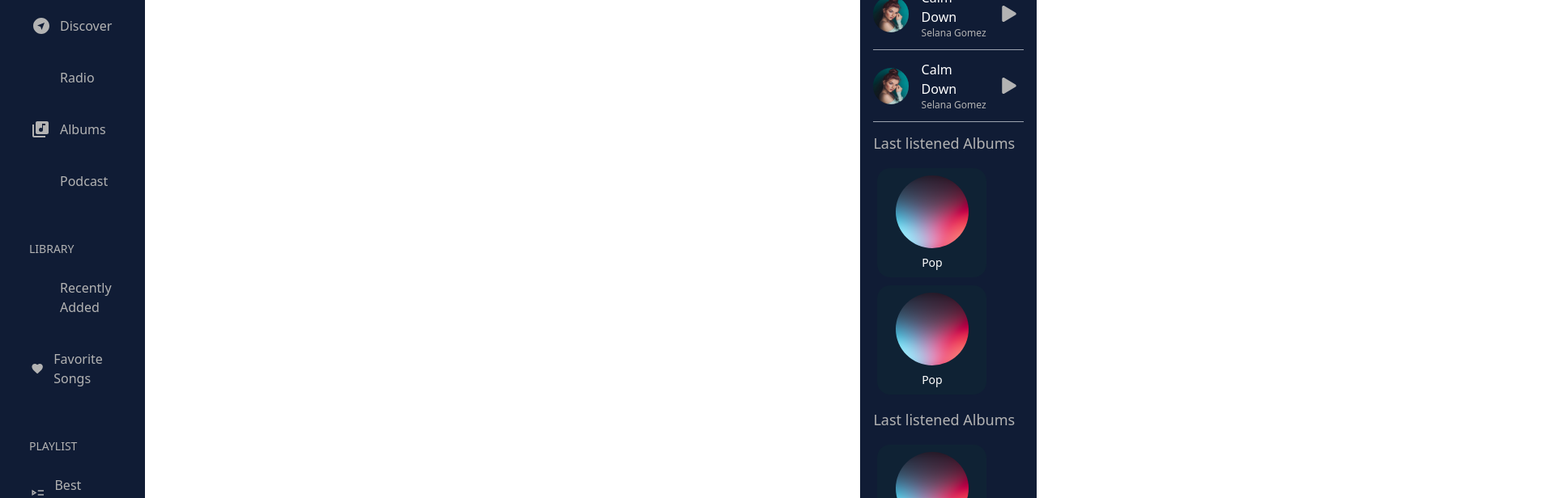
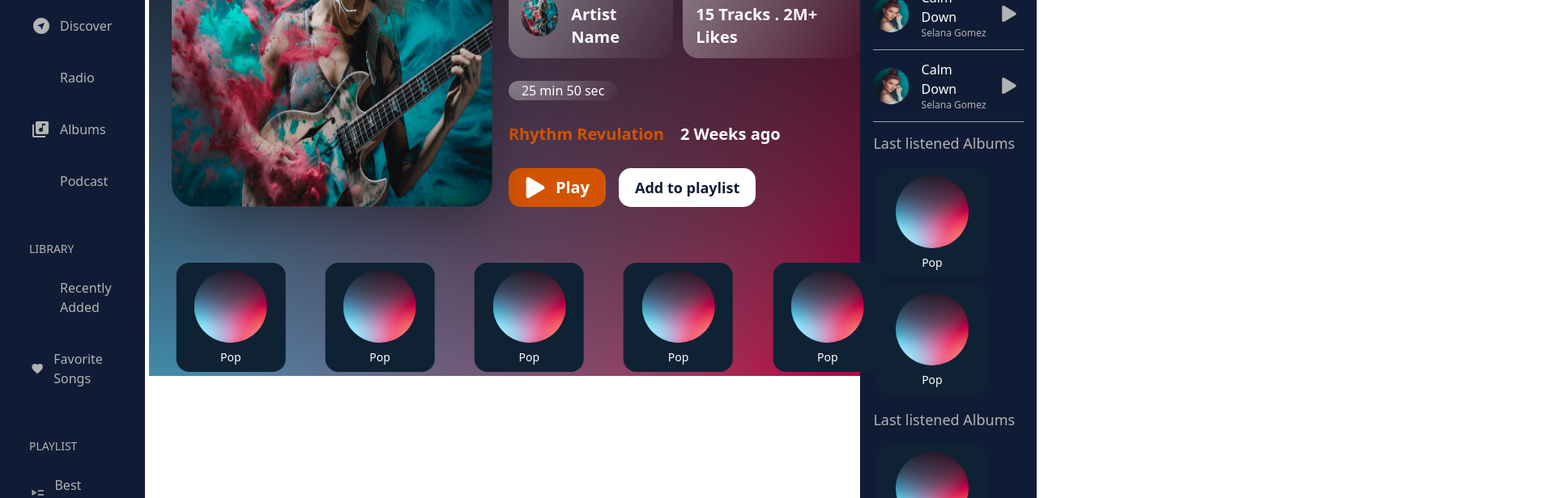
Before and after one commit to Mucahityigit/BeeMusic, a React (Vite) app: page / in a window 1280 px wide. Shown: the part 184-800 px from the top of the page at 81% size, 1920 px wide, since content can reach past the window. Built offline with nearby package versions, Linux system fonts and the light colour scheme; some icons are missing.

Commit message:
added swiper

```diff
--- a/src/App.css
+++ b/src/App.css
@@ -4,32 +4,3 @@
   padding: 0;
 }
 @import url('https://fonts.googleapis.com/css2?family=Kanit:wght@700&display=swap');
-
-.swiper {
-  width: 100%;
-  height: 100%;
-}
-
-.swiper-slide {
-  text-align: center;
-  font-size: 18px;
-  background: #fff;
-
-  /* Center slide text vertically */
-  display: flex;
-  justify-content: center;
-  align-items: center;
-}
-
-.swiper-slide img {
-  display: block;
-  width: 100%;
-  height: 100%;
-  object-fit: cover;
-}
-
-.swiper {
-  width: 100%;
-  height: 300px;
-  margin: 20px auto;
-}
--- a/src/container/FavoriteArtists.jsx
+++ b/src/container/FavoriteArtists.jsx
@@ -1,32 +1,51 @@
 import React, { useState } from 'react'
 import { Swiper, SwiperSlide } from 'swiper/react';
-import { Navigation, Pagination } from 'swiper/modules';
+import { Autoplay } from "swiper/modules";
 import 'swiper/css';
 import 'swiper/css/navigation';
 import 'swiper/css/pagination';
+import { Pagination, Navigation } from "swiper/modules";
+
 import '../App.css'
+import AlbumCard from "../components/AlbumCard";
+
 const FavoriteArtists = () => {
-    const [swiperRef, setSwiperRef] = useState(null);
+  const count = [1,2,3,4,5,6,7,8,9,7,8,9,7,8,9,7,8,9,7,8,9,7,8,9,7,8,9]
   return (
-    <div>
+    <div className='lg:w-[1260px] sm:w-[640px] xs:w-[320px]'>
       <Swiper
-        onSwiper={setSwiperRef}
-        slidesPerView={3}
-        centeredSlides={true}
-        spaceBetween={30}
-        pagination={{
-          type: 'fraction',
-        }}
-        navigation={true}
-        modules={[Pagination, Navigation]}
-        className="mySwiper"
-      >
-        <SwiperSlide>Slide 1</SwiperSlide>
-        <SwiperSlide>Slide 2</SwiperSlide>
-        <SwiperSlide>Slide 3</SwiperSlide>
-        <SwiperSlide>Slide 4</SwiperSlide>
-      </Swiper>
-
+            breakpoints={{
+              320: {
+                slidesPerView: 1,
+                spaceBetween: 20,
+              },
+              480: {
+                slidesPerView: 3,
+                spaceBetween: 30,
+              },
+              640: {
+                slidesPerView: 4,
+                spaceBetween: 30,
+              },
+              992: {
+                slidesPerView: 7,
+                spaceBetween: 30,
+              },
+            }}
+            spaceBetween={30}
+            autoplay={{
+              delay: 2500,
+              disableOnInteraction: false,
+            }}
+            loop={true}
+            modules={[Autoplay]}
+          >
+            {count.map((movie,i) => (
+                <SwiperSlide key={i}>
+                 <AlbumCard />
+                </SwiperSlide>
+              ))}
+          </Swiper>
     </div>
   )
 }
--- a/src/container/MainArea.jsx
+++ b/src/container/MainArea.jsx
@@ -4,7 +4,7 @@ import NewAlbum from "./NewAlbum";
 import FavoriteArtists from "./FavoriteArtists";
 
 const MainArea = () => {
-  return <div className="flex bg-bgImage bg-cover w-[79%] ml-[14%] mr-[17%]">
+  return <div className="flex flex-col px-7  bg-bgImage bg-cover w-[79%] ml-[14%] mr-[17%] overflow-hidden">
     <NewAlbum/>
     <FavoriteArtists/>
   </div>;
--- a/src/container/NewAlbum.jsx
+++ b/src/container/NewAlbum.jsx
@@ -7,8 +7,8 @@ import '../App.css';
 
 const NewAlbumComp = () => {
   return (
-    <div className='flex gap-5 px-7 py-16'>
-        <div className='relative w-[50%] rounded-[30px]'>
+    <div className='flex gap-5 py-16'>
+        <div className='relative w-[50%] rounded-[30px] shadow-[10px_35px_60px_-15px_rgba(0,0,0,0.3)]'>
             <MdFavoriteBorder className=" absolute top-5 right-5 p-1 text-[40px]  bg-[rgba(255,255,255,.2)] rounded-lg backdrop-blur-sm text-activeColor cursor-pointer transition "  />
             {/* <MdFavorite className=" absolute top-5 right-5 cursor-pointer transition text-2xl " /> */}
             <img className='w-[100%] h-[100%] rounded-[30px]' src={newAlbum} alt="" />
--- a/tailwind.config.js
+++ b/tailwind.config.js
@@ -18,6 +18,23 @@ export default {
       },
       fontFamily:{
         Kanit: 'Kanit'
+      },
+      screens: {
+        'xs': '320px',
+        'sm': '640px',
+        // => @media (min-width: 640px) { ... }
+
+        'md': '768px',
+        // => @media (min-width: 768px) { ... }
+
+        'lg': '1024px',
+        // => @media (min-width: 1024px) { ... }
+
+        'xl': '1280px',
+        // => @media (min-width: 1280px) { ... }
+
+        '2xl': '1536px',
+        // => @media (min-width: 1536px) { ... }
       }
     },
   },
```
